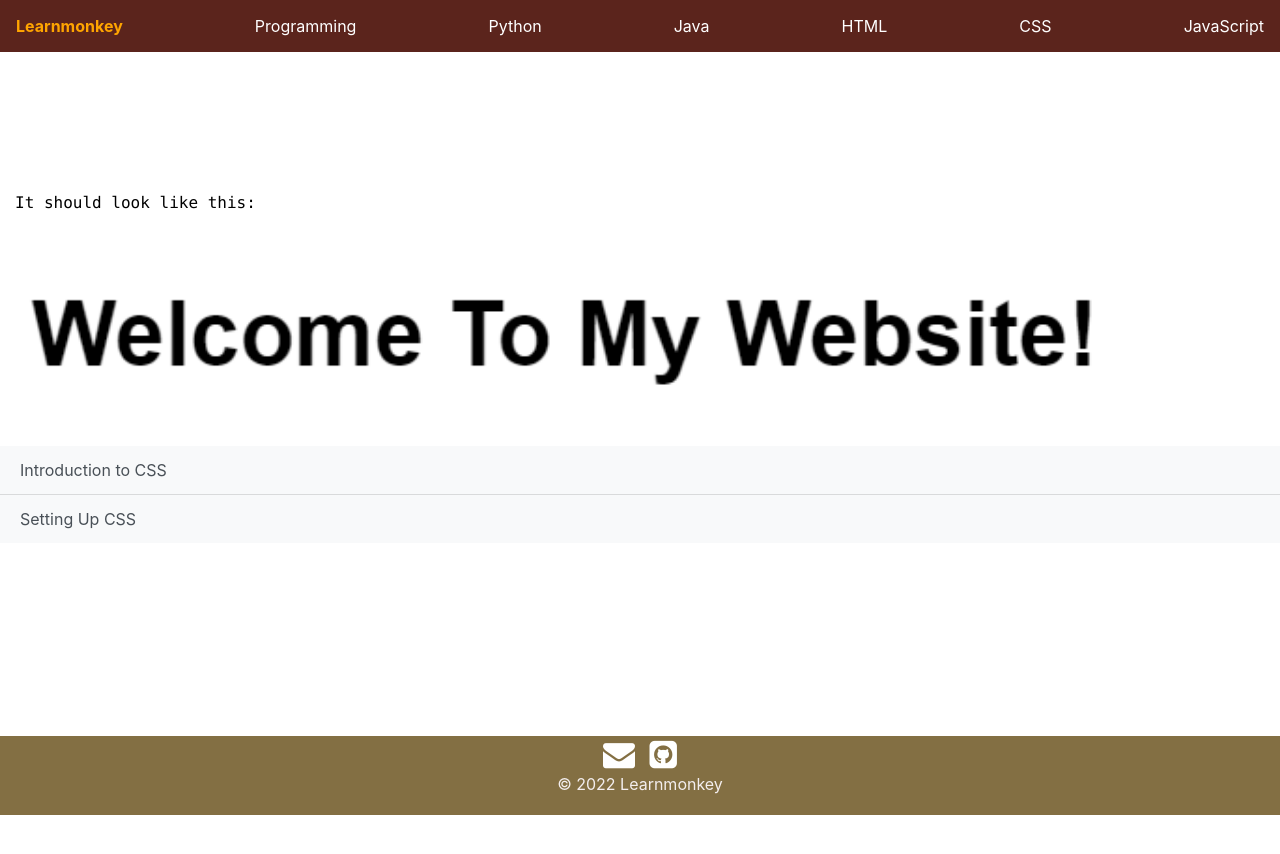
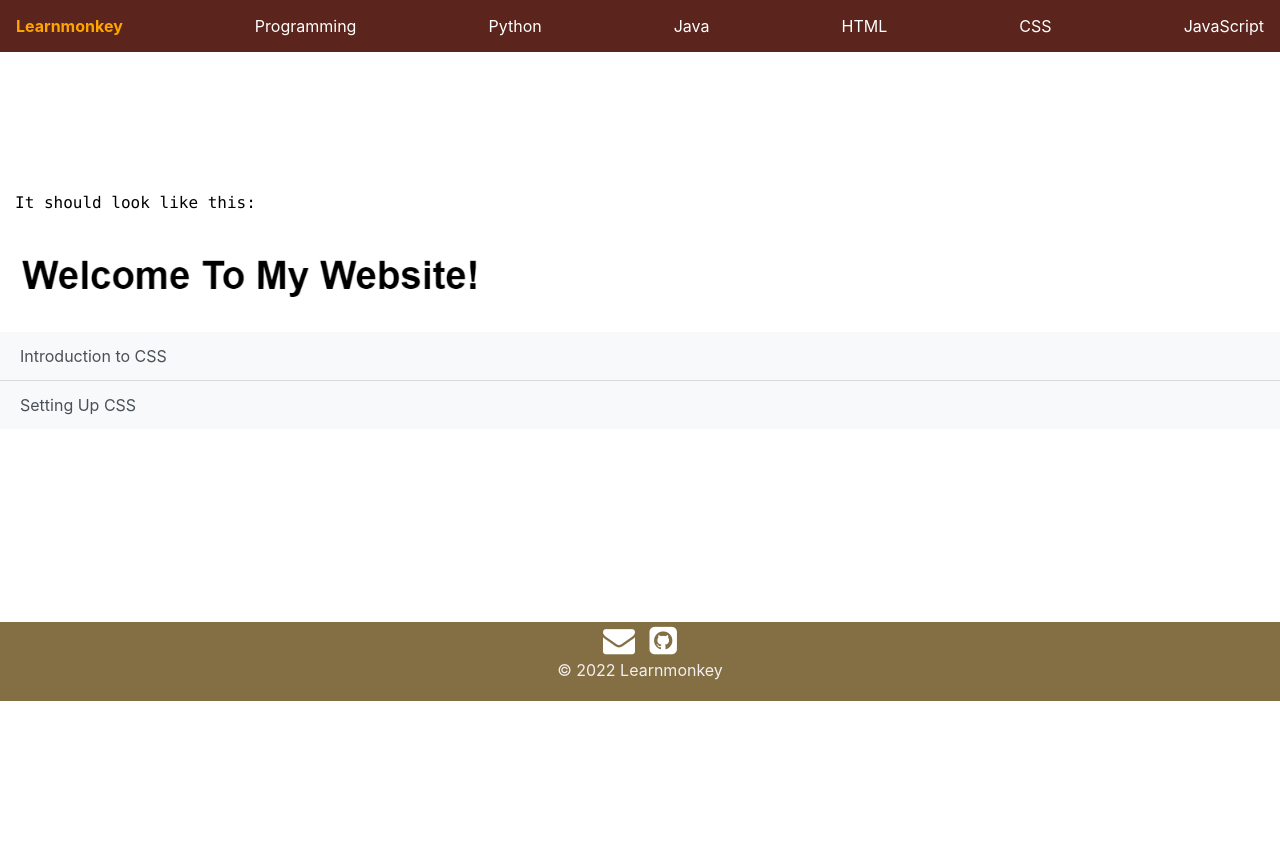
Before and after one commit to learnmonkey/learnmonkey.github.io, a Jekyll site: the page built from programming/css/setup-css.html, in a window 1280 px wide and 900 px high, scrolled down 471 px. Shown: the top 854 px of the window. Built offline with Jekyll 4.4.1, drawn with Linux system fonts in a browser that asks for light colours.

Commit message:
change image style to change dimenstions screw calgary34 aka aaron >:(

```diff
--- a/programming/css/setup-css.html
+++ b/programming/css/setup-css.html
@@ -21,6 +21,6 @@ layout: css
       <p>Now, instead of your page looking like this: </p>
       <img src="/images/programming/css/serif-website.png" alt="Serif Website">
       <p>It should look like this: </p>
-      <img src="/images/programming/css/sans-serif-website.png" alt="Sans-Serif Website">
+      <img src="/images/programming/css/sans-serif-website.png" style="height: 40%;width:40%;" alt="Sans-Serif Website">
     </code>
 </section>
```
